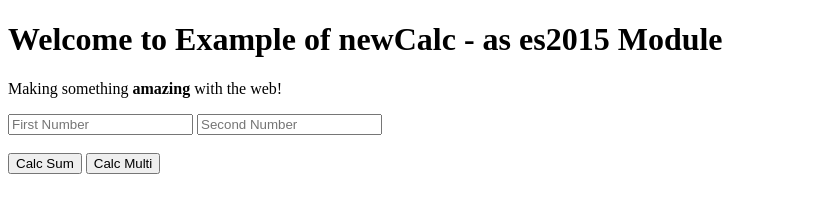
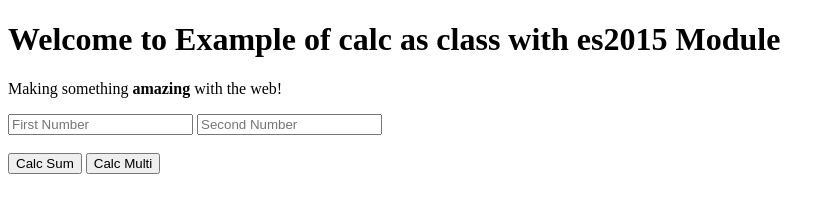
Before and after one commit to ampmonteiro/es2015-native-module-loader, a website with bundled scripts: page index.html in a window 1280 px wide. Shown: the whole page, without its empty margins (0-835 px from the left). Built offline with nearby package versions, Linux system fonts and the light colour scheme.

Commit message:
Update calc class version files

```diff
--- a/index.html
+++ b/index.html
@@ -6,7 +6,7 @@
     <title>ES 2015 Module - loading in Browser</title>
   </head>
   <body>
-    <h1>Welcome to Example of newCalc - as es2015 Module </h1>
+    <h1>Welcome to Example of calc as class with es2015 Module </h1>
     <p>
       Making something <strong>amazing</strong> with the web!
     </p>
@@ -20,8 +20,6 @@
     <br>
     <div id="res"></div>
 
-    <!-- Load Scripts or Modules -->
-
     <!--  Loading as type module -->
     <script type="module" src="main.js"></script>
 
--- a/main.js
+++ b/main.js
@@ -1,10 +1,6 @@
-// main file to run newCalc with es 2015+ syntax
+// main file to run calc as a Class with es 2015+ syntax
 
 // get calcClass module
-
-// import {sum,mult} from './calcClass.js'; or
-
-// import * as Calc from './calcClass.js'; // with an alias
 
 // load as a class with default import
 
```
